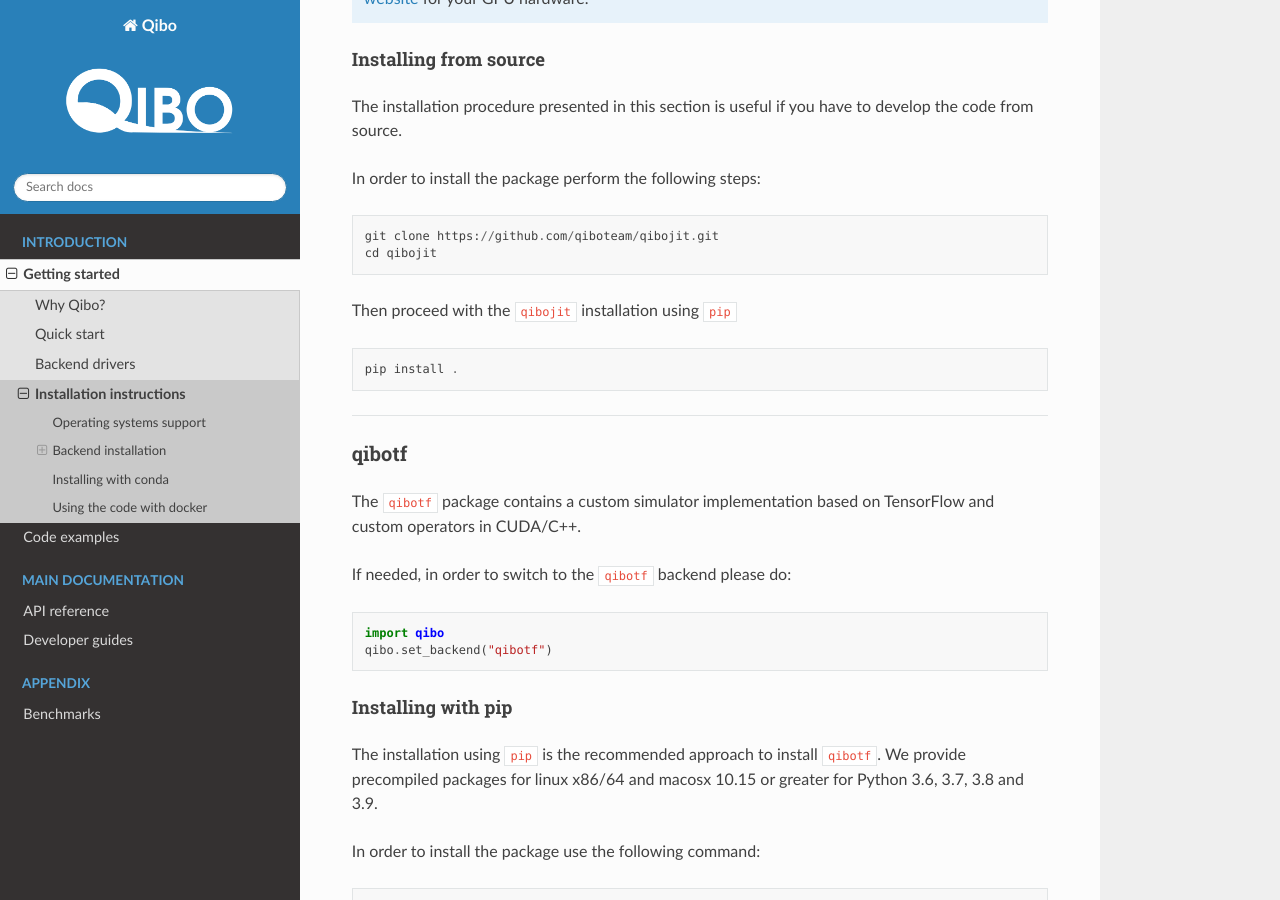
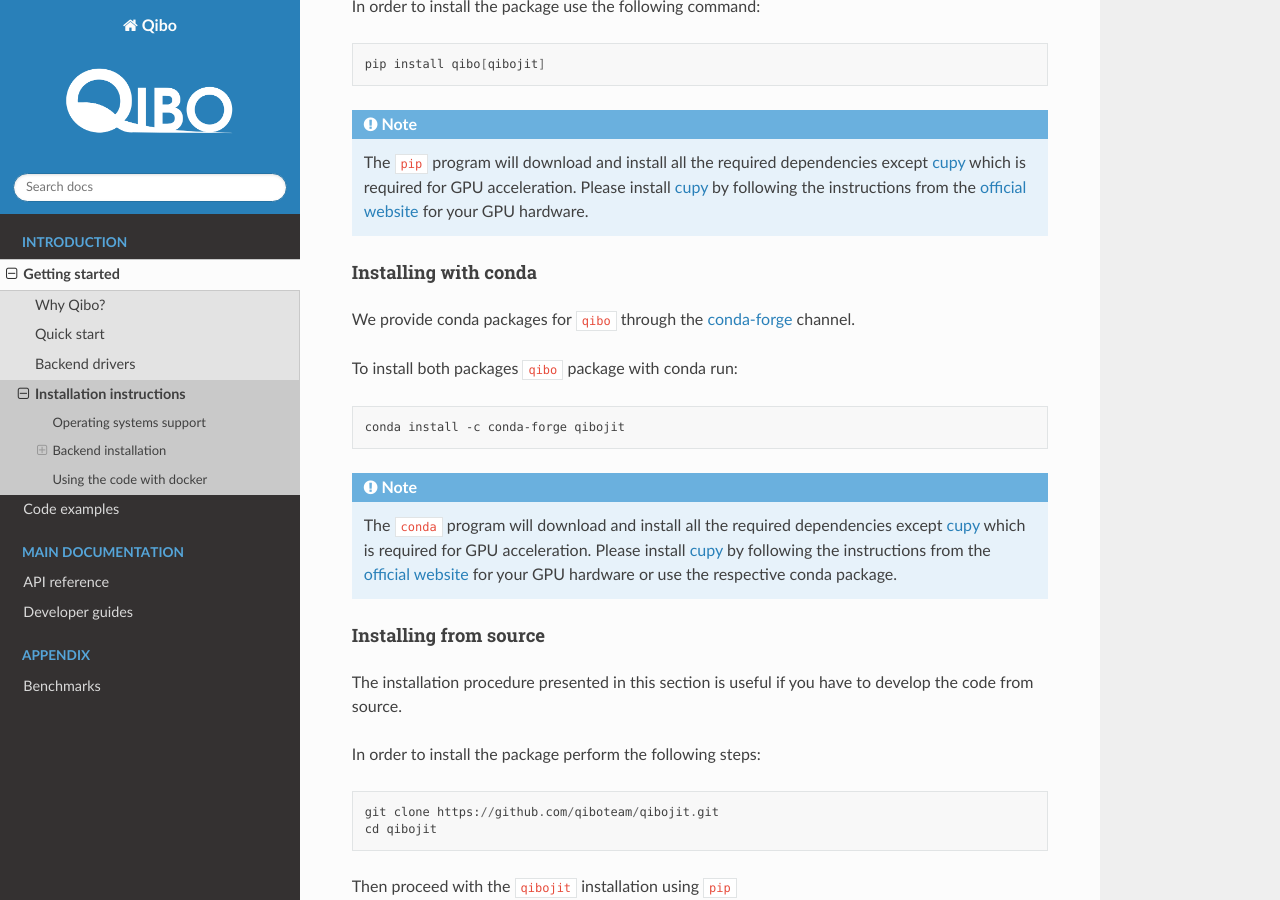
Before and after one commit to qiboteam/qibo, a Sphinx documentation site: the page built from doc/source/getting-started/installation.rst, in a window 1280 px wide and 900 px high, scrolled down 1875 px. Built offline with Sphinx 7.4.7 and the Read the Docs theme 2.0.0, drawn with Linux system fonts in a browser that asks for light colours; pages that are not in the unit, such as notebooks, are missing from menus; some of the changed text lies outside the part shown.

Commit message:
updating installation instructions

```diff
--- a/doc/source/getting-started/installation.rst
+++ b/doc/source/getting-started/installation.rst
@@ -46,6 +46,18 @@
 
 The ``pip`` program will download and install all the required
 dependencies for Qibo.
+
+Installing with conda
+"""""""""""""""""""""
+
+We provide conda packages for ``qibo`` through the `conda-forge
+<https://anaconda.org/conda-forge>`_ channel.
+
+To install both packages ``qibo`` package with conda run:
+
+.. code-block:: bash
+
+      conda install -c conda-forge qibo
 
 
 Installing from source
@@ -101,6 +113,25 @@
       instructions from the `official website
       <https://docs.cupy.dev/en/stable/install.html>`_ for your GPU hardware.
 
+Installing with conda
+"""""""""""""""""""""
+
+We provide conda packages for ``qibo`` through the `conda-forge
+<https://anaconda.org/conda-forge>`_ channel.
+
+To install both packages ``qibo`` package with conda run:
+
+.. code-block:: bash
+
+      conda install -c conda-forge qibojit
+
+.. note::
+      The ``conda`` program will download and install all the required
+      dependencies except `cupy <https://cupy.dev/>`_ which is required for GPU
+      acceleration. Please install `cupy <https://cupy.dev/>`_ by following the
+      instructions from the `official website
+      <https://docs.cupy.dev/en/stable/install.html>`_ for your GPU hardware or
+      use the respective conda package.
 
 Installing from source
 """"""""""""""""""""""
@@ -281,28 +312,6 @@
 
 _______________________
 
-.. _conda:
-
-Installing with conda
----------------------
-
-We provide conda packages for ``qibo`` and ``qibojit`` through the `conda-forge
-<https://anaconda.org/conda-forge>`_ channel.
-
-To install the ``qibo`` package with conda run:
-
-.. code-block:: bash
-
-      conda install -c conda-forge qibo
-
-Similarly, in order to install the ``qibojit`` package do:
-
-.. code-block:: bash
-
-      conda install -c conda-forge qibojit
-
-_______________________
-
 .. _docker:
 
 Using the code with docker
```
Also changed, not shown: doc/source/getting-started/quickstart.rst (+12 -5 lines).
